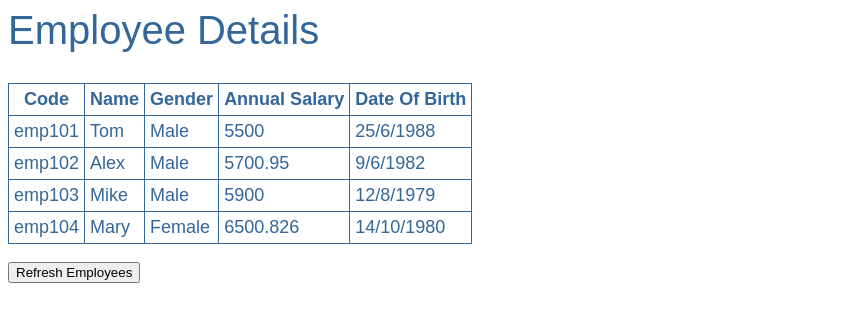
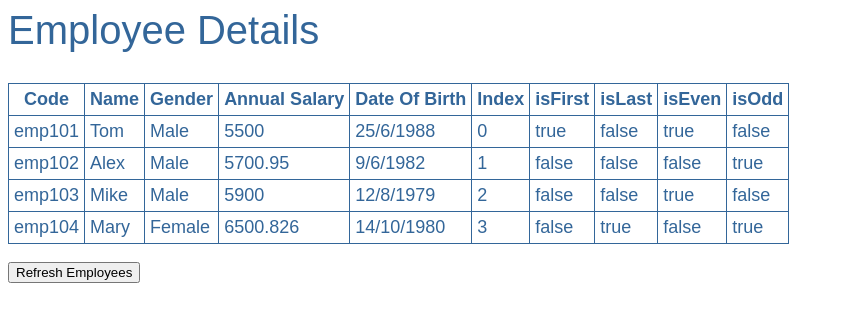
Before and after one commit to Mugisha-isaac/Angular-recap, an Angular app: page / in a window 1280 px wide. Shown: the top 322 px of the page, without its empty margins (0-844 px from the left). Built offline with nearby package versions, Linux system fonts and the light colour scheme.

Commit message:
ft: check index, first, last, odd and even elements from the collection

```diff
--- a/src/employee-list/employee-list.component.html
+++ b/src/employee-list/employee-list.component.html
@@ -6,15 +6,25 @@
       <th>Gender</th>
       <th>Annual Salary</th>
       <th>Date Of Birth</th>
+      <th>Index</th>
+      <th>isFirst</th>
+      <th>isLast</th>
+      <th>isEven</th>
+      <th>isOdd</th>
     </tr>
   </thead>
   <tbody>
-    <tr *ngFor="let employee of employees; trackBy:trackByEmployeeCode">
+    <tr *ngFor="let employee of employees; trackBy:trackByEmployeeCode; let i=index; let isFirst=first; let isLast=last; let isEven=even; let isOdd=odd">
       <td>{{employee.code}}</td>
       <td>{{employee.name}}</td>
       <td>{{employee.gender}}</td>
       <td>{{employee.annualSalary}}</td>
       <td>{{employee.dateOfBirth}}</td>
+      <td>{{i}}</td>
+      <td>{{isFirst}}</td>
+      <td>{{isLast}}</td>
+      <td>{{isEven}}</td>
+      <td>{{isOdd}}</td>
     </tr>
     <tr *ngIf="!employees || employees.length === 0">
       <td colspan="5">No Employees to display</td>
```
